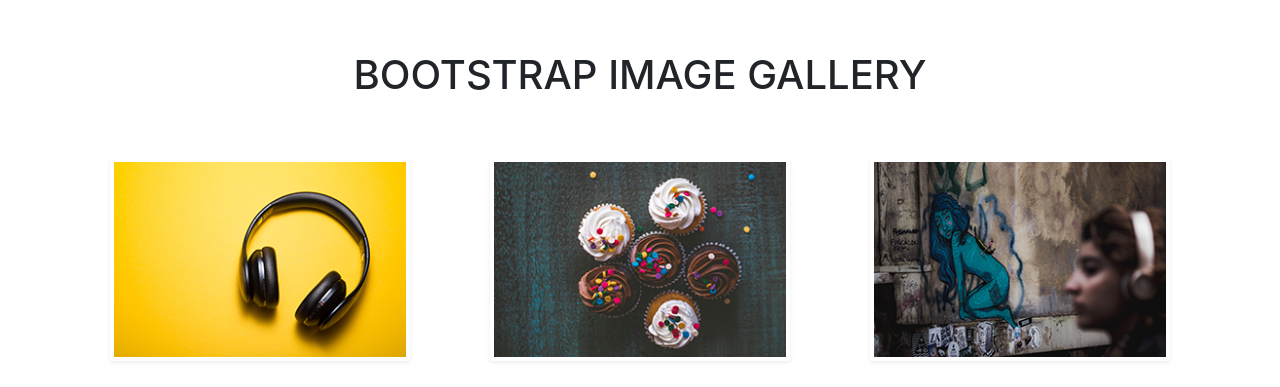
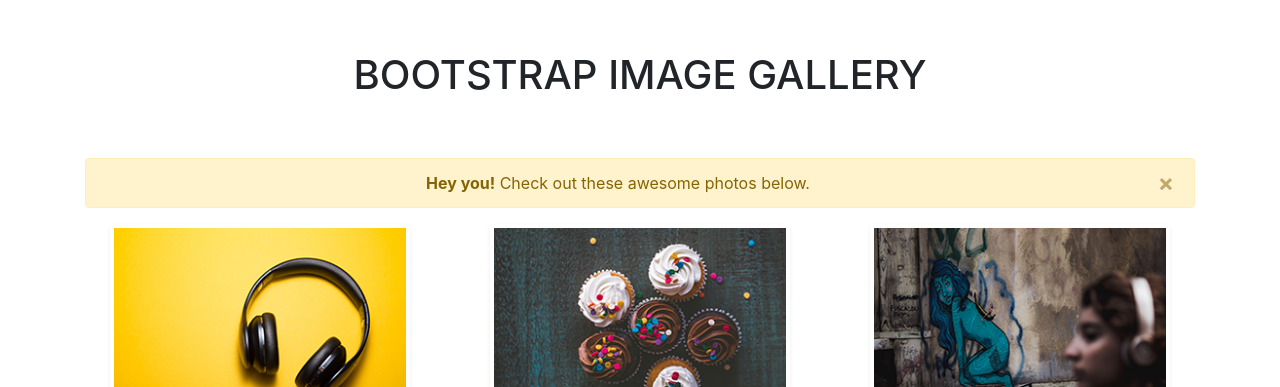
Before and after one commit to walleser-karli/m2-hw2-walleser-karli, a plain HTML site: page index.html in a window 1280 px wide. Shown: the top 387 px of the page. Drawn offline with nearby package versions, Linux system fonts and the light colour scheme.

Commit message:
Add alert to page

```diff
--- a/index.html
+++ b/index.html
@@ -17,6 +17,13 @@
     <h1 class="text-center text-uppercase">Bootstrap Image Gallery</h1>
 
       <div class="container">
+
+        <div class="alert alert-warning alert-dismissible fade show" role="alert">
+            <strong>Hey you!</strong> Check out these awesome photos below.
+            <button type="button" class="close" data-dismiss="alert" aria-label="Close">
+              <span aria-hidden="true">&times;</span>
+            </button>
+        </div>
 
         <div class="row">
             <div class="col-sm">
```
